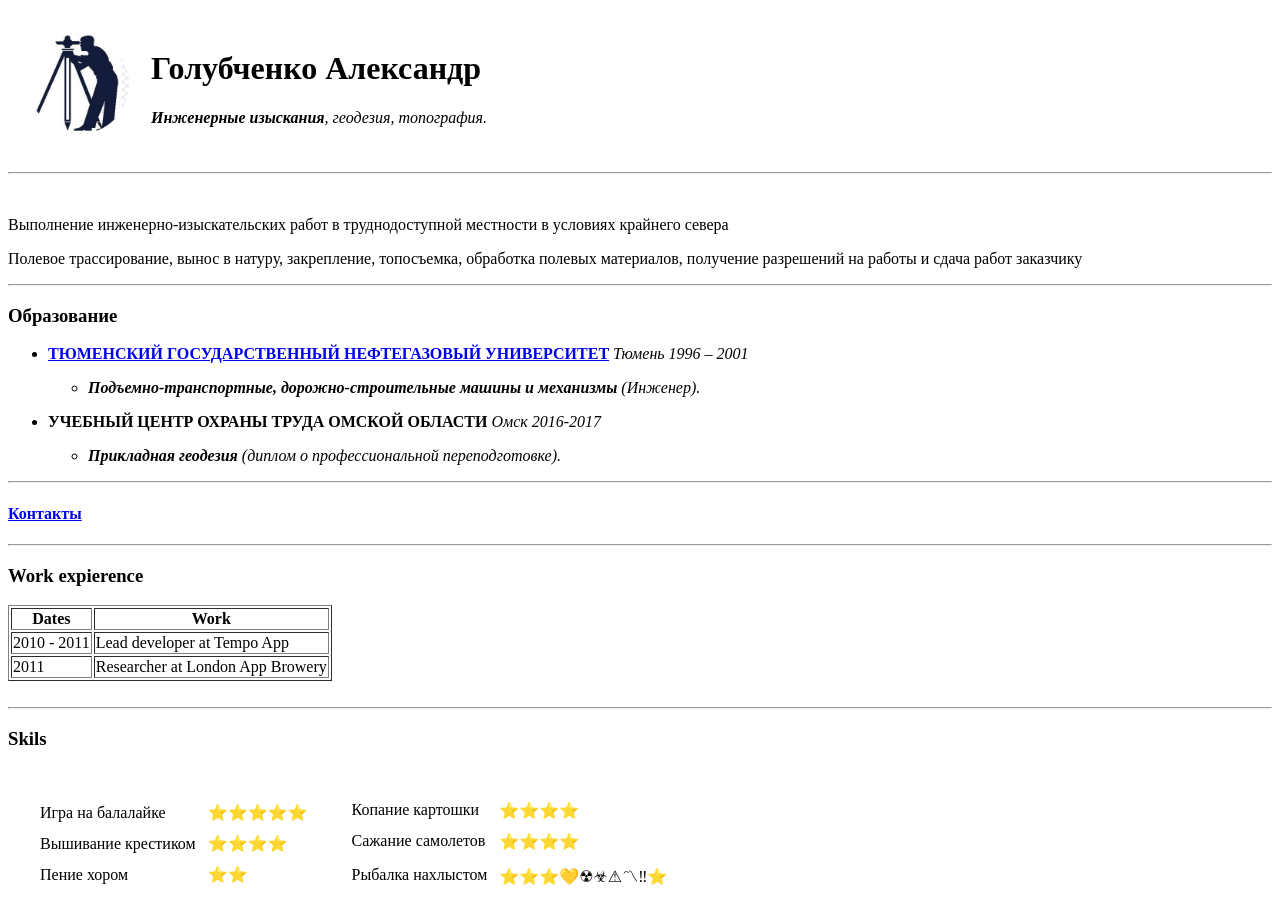
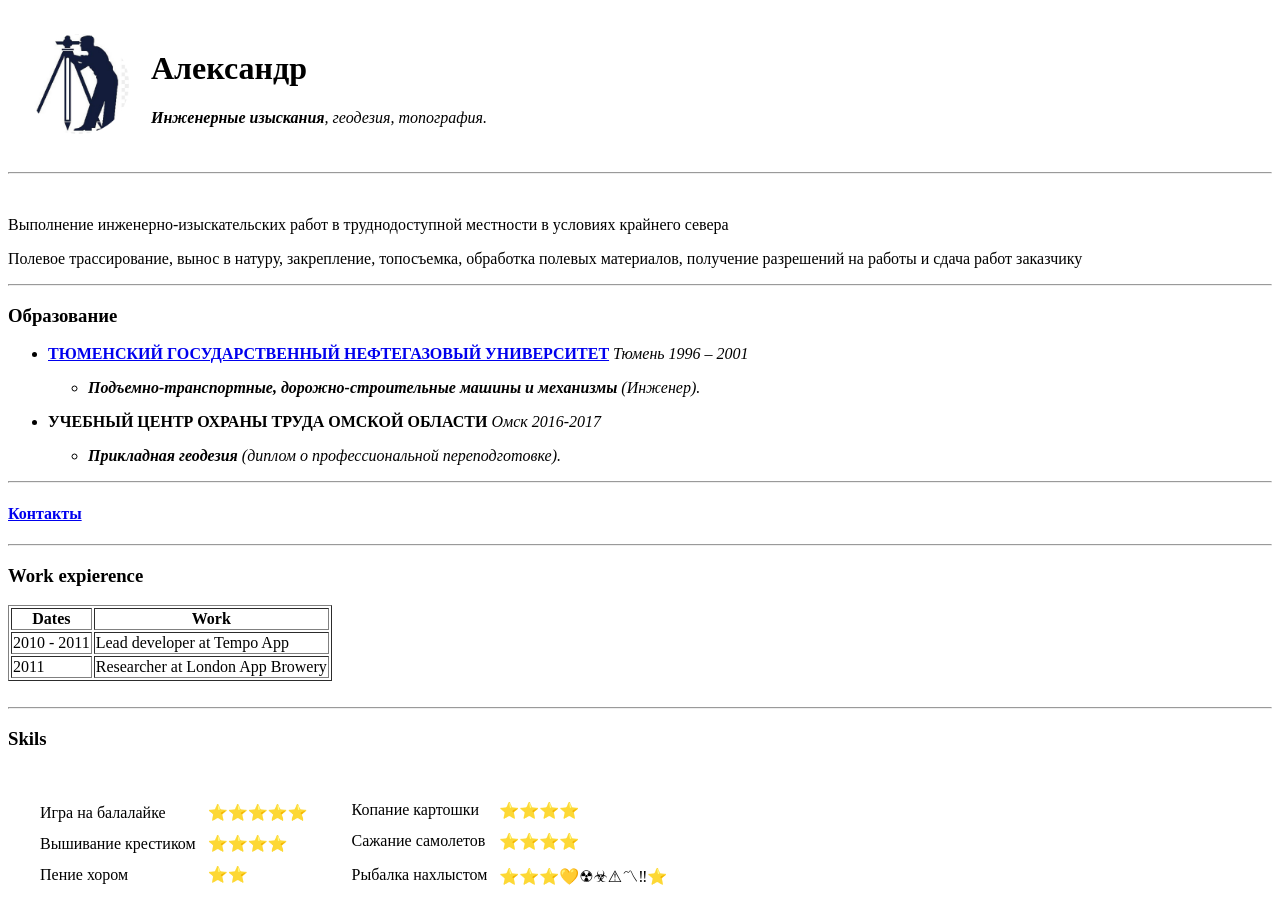
Before and after one commit to godnocoder/cv, a plain HTML site: page index.html in a window 1280 px wide. Drawn offline with Linux system fonts and the light colour scheme.

Commit message:
Update index.html

```diff
--- a/index.html
+++ b/index.html
@@ -11,7 +11,7 @@
     <tr>
       <td><img src="images/111.png" alt="geo_image" height="100"></td>
       <td>
-        <h1>Голубченко Александр</h1>
+        <h1>Александр</h1>
         <p><i><strong>Инженерные изыскания</strong>, геодезия, топография.</i></p>
       </td>
     </tr>
```
